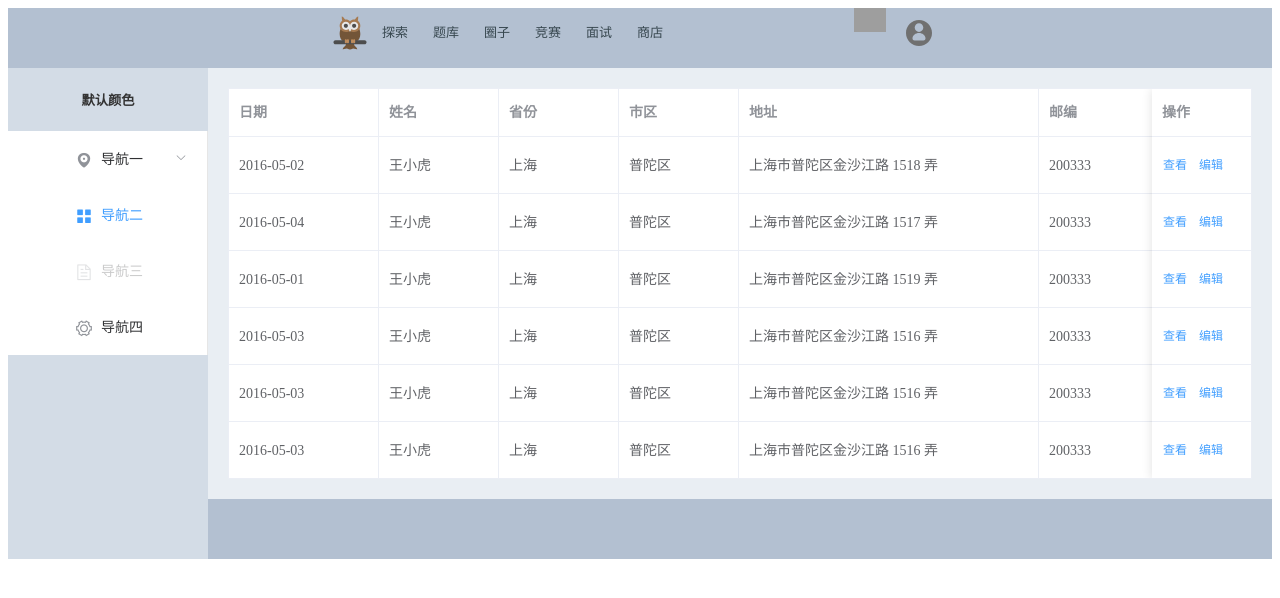
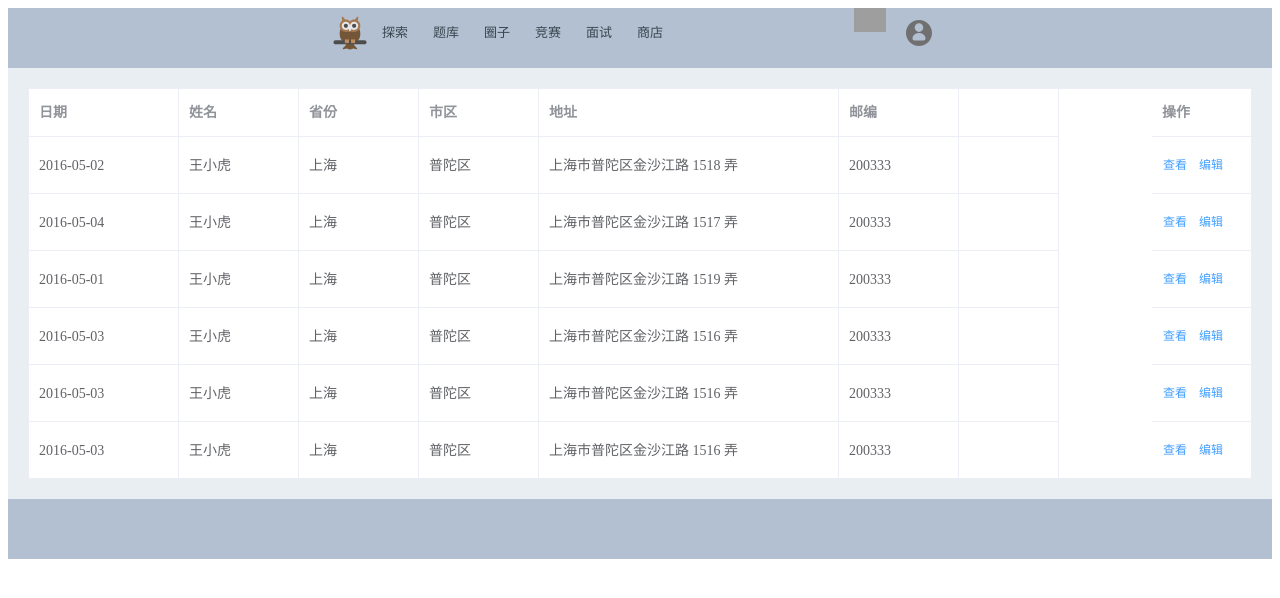
Before and after one commit to zhaoyanz405/platform, a Vue app: page / in a window 1280 px wide. Shown: the top 598 px of the page. Built offline with nearby package versions, Linux system fonts and the light colour scheme; grey boxes are pictures that could not be loaded.

Commit message:
隐藏侧边导航栏

```diff
--- a/src/App.vue
+++ b/src/App.vue
@@ -5,7 +5,7 @@
         <head-menu></head-menu>
       </el-header>
       <el-container>
-        <el-aside width="200px">
+        <!-- <el-aside width="200px">
           <h5>默认颜色</h5>
           <el-menu
             default-active="2"
@@ -44,7 +44,7 @@
               <span slot="title">导航四</span>
             </el-menu-item>
           </el-menu>
-        </el-aside>
+        </el-aside> -->
         <el-container>
           <el-main>
             <item-bank></item-bank>
```
